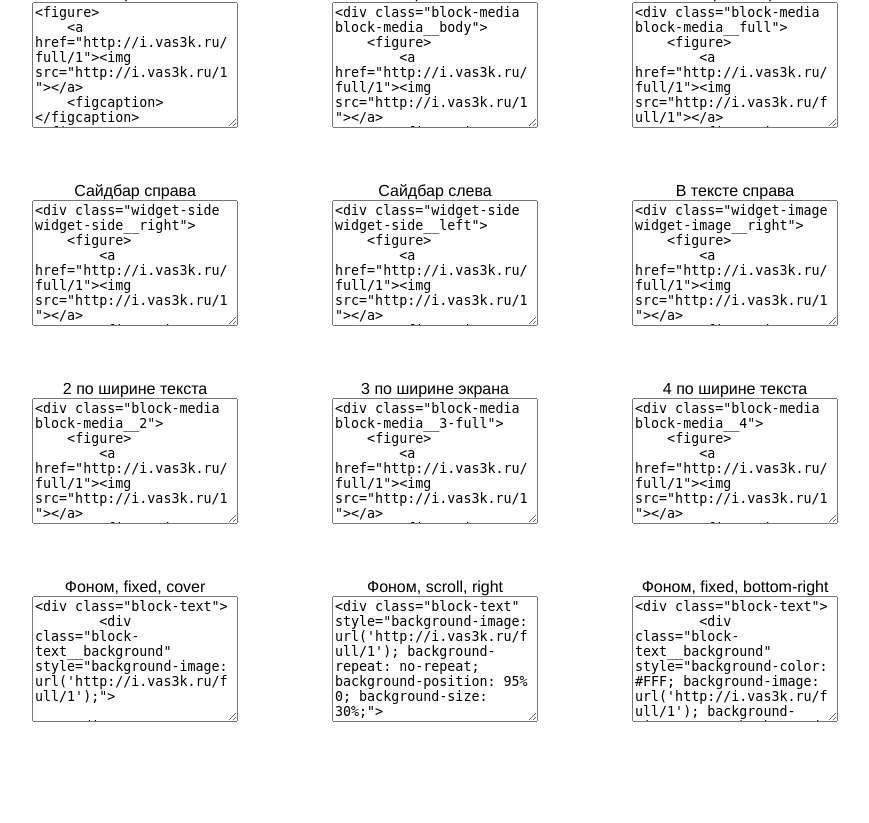
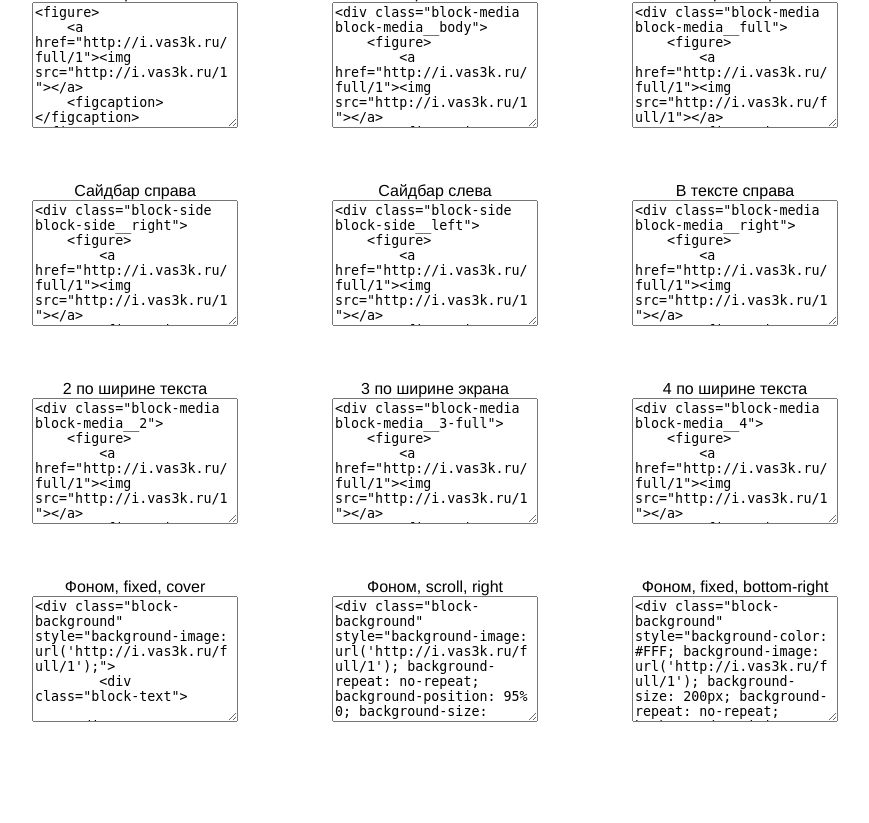
Before and after one commit to vas3k/i.vas3k.ru, a Flask app: page /meta/1 in a window 1280 px wide. Shown: the part 211-1034 px from the top of the page, without its empty margins (73-942 px from the left). Run offline with Flask 2, Linux system fonts and the light colour scheme; some libraries are stand-ins or nearby versions.

Commit message:
Fixed blocks in meta

```diff
--- a/templates/meta.html
+++ b/templates/meta.html
@@ -78,7 +78,7 @@
         <div class="example">
             Сайдбар справа<br>
             <textarea>
-<div class="widget-side widget-side__right">
+<div class="block-side block-side__right">
     <figure>
         <a href="{{ image_full }}"><img src="{{ image }}"></a>
         <figcaption></figcaption>
@@ -90,7 +90,7 @@
         <div class="example">
             Сайдбар слева<br>
             <textarea>
-<div class="widget-side widget-side__left">
+<div class="block-side block-side__left">
     <figure>
         <a href="{{ image_full }}"><img src="{{ image }}"></a>
         <figcaption></figcaption>
@@ -102,7 +102,7 @@
         <div class="example">
             В тексте справа<br>
             <textarea>
-<div class="widget-image widget-image__right">
+<div class="block-media block-media__right">
     <figure>
         <a href="{{ image_full }}"><img src="{{ image }}"></a>
         <figcaption></figcaption>
@@ -150,8 +150,8 @@
         <div class="example">
             Фоном, fixed, cover<br>
             <textarea>
-<div class="block-text">
-	<div class="block-text__background" style="background-image: url('{{ image_full }}');">
+<div class="block-background" style="background-image: url('{{ image_full }}');">
+	<div class="block-text">
 
     </div>
 </div>
@@ -161,8 +161,10 @@
         <div class="example">
             Фоном, scroll, right<br>
             <textarea>
-<div class="block-text" style="background-image: url('{{ image_full }}'); background-repeat: no-repeat; background-position: 95% 0; background-size: 30%;">
+<div class="block-background" style="background-image: url('{{ image_full }}'); background-repeat: no-repeat; background-position: 95% 0; background-size: 30%;">
+	<div class="block-text">
 
+    </div>
 </div>
             </textarea>
         </div>
@@ -170,8 +172,8 @@
         <div class="example">
             Фоном, fixed, bottom-right<br>
             <textarea>
-<div class="block-text">
-	<div class="block-text__background" style="background-color: #FFF; background-image: url('{{ image_full }}'); background-size: 200px; background-repeat: no-repeat; background-position: right bottom;">
+<div class="block-background" style="background-color: #FFF; background-image: url('{{ image_full }}'); background-size: 200px; background-repeat: no-repeat; background-position: right bottom;">
+	<div class="block-text">
 
     </div>
 </div>
```
